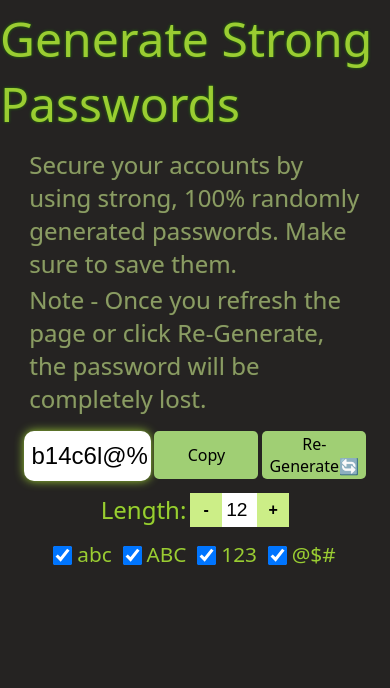
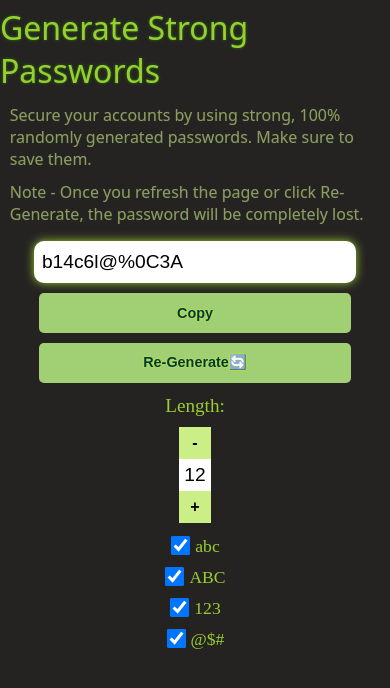
Before and after one commit to zxsharp/Password-Generator, a React (Vite) app: page / in a window 390 px wide. Shown: the top 688 px of the page. Built offline with nearby package versions, Linux system fonts and the light colour scheme; the HTML template or start-up script is replaced by a standard one.

Commit message:
Add media queries

```diff
--- a/src/App.css
+++ b/src/App.css
@@ -1,11 +1,11 @@
-.heading{
+.heading {
   display: flex;
   justify-content: center;
   margin-top: 1.5%;
   width: 100%;
 }
 
-.heading div{
+.heading div {
   width: auto;
   font-size: 3rem;
   font-weight: 500;
@@ -14,28 +14,15 @@
   text-shadow: 0 0 3px rgb(36, 128, 0);
 }
 
-.description {
+.description,
+.note {
   display: flex;
   justify-content: center;
   margin-top: 3%;
 }
 
-.description div{
-  width: 85%;
-  font-size: 1.5rem;
-  font-weight: 500;
-  font-family: system-ui, -apple-system, BlinkMacSystemFont, 'Segoe UI', Roboto, Oxygen, Ubuntu, Cantarell, 'Open Sans', 'Helvetica Neue', sans-serif;
-  color: rgb(138, 156, 100);
-  text-shadow: 0 0 1px rgb(68, 75, 39);
-}
-
-.note {
-  display: flex;
-  justify-content: center;
-  margin-top: 1%;
-}
-
-.note div{
+.description div,
+.note div {
   width: 85%;
   font-size: 1.5rem;
   font-weight: 500;
@@ -60,58 +47,32 @@
   border: none;
   outline: none;
   box-shadow: 0 0 10px yellowgreen;
-
   transition: 0.1s ease;
 }
-
-.password-container input:hover {
-  box-shadow: 0 0 30px yellowgreen;
-  color: rgb(45, 49, 37);
-}
-
 
 .password-container button {
   height: 3rem;
   width: 6.5rem;
-  padding-left: 1%;
-  padding-right: 1%;
   font-size: 1rem;
-  font-family: system-ui, -apple-system, BlinkMacSystemFont, 'Segoe UI', Roboto, Oxygen, Ubuntu, Cantarell, 'Open Sans', 'Helvetica Neue', sans-serif;
-  font-weight: 500;
+  font-weight: 600;
   border-radius: 5px;
   border: none;
+  color:rgb(0, 55, 71);
+  text-shadow: 0 0 2px rgb(217, 255, 0);
   background-color: rgb(160, 207, 116);
 }
 
-.password-container button:hover{
-  cursor: pointer;
-  background-color: rgb(127, 211, 49);
-}
-
-.regenerate-button-container button:hover {
-  cursor: pointer;
-  background-color: yellowgreen;
-  box-shadow: 0 0 5px rgb(111, 167, 0);
-
-}
-
-.length-container{
+.length-container {
   display: flex;
   justify-content: center;
   margin-top: 3%;
   width: 100%;
 }
 
-.length-container div{
-  display: flex;
-  align-items: center;
-  margin-right: 1%;
-  height: 2.1rem;
+.length-container div {
   font-size: 1.5rem;
   font-weight: 500;
-  font-family: system-ui, -apple-system, BlinkMacSystemFont, 'Segoe UI', Roboto, Oxygen, Ubuntu, Cantarell, 'Open Sans', 'Helvetica Neue', sans-serif;
   color: yellowgreen;
-  text-shadow: 0 0 1px rgb(32, 83, 2);
 }
 
 .length-container input {
@@ -119,12 +80,10 @@
   height: 2rem;
   font-size: 1.2rem;
   padding-left: 1%;
-  padding-right: 1%;
-  outline: none;
   border: none;
 }
 
-.length-container button{
+.length-container button {
   width: 2rem;
   font-size: 1rem;
   font-weight: 600;
@@ -132,18 +91,12 @@
   border: none;
 }
 
-.length-container button:hover{
-  cursor: pointer;
-  background-color: rgb(153, 230, 29);
-}
-
-.length-error-message{
+.length-error-message {
   display: flex;
   justify-content: center;
   font-size: 1.2rem;
   margin-top: 0.5%;
   color: red;
-
 }
 
 .checkbox-container {
@@ -156,10 +109,7 @@
 
 .checkbox-container label {
   font-size: 1.3rem;
-  margin-right: 0.5%;
-  align-items: center;
   color: yellowgreen;
-  font-family: system-ui, -apple-system, BlinkMacSystemFont, 'Segoe UI', Roboto, Oxygen, Ubuntu, Cantarell, 'Open Sans', 'Helvetica Neue', sans-serif;
   font-weight: 500;
 }
 
@@ -168,3 +118,96 @@
   margin-right: 0.5rem;
   cursor: pointer;
 }
+
+
+@media screen and (max-width: 768px) {
+  .heading div {
+    font-size: 2.5rem;
+  }
+
+  .description div, .note div {
+    font-size: 1.2rem;
+    width: 90%;
+  }
+
+  .password-container {
+    flex-direction: column;
+    align-items: center;
+  }
+
+  .password-container input {
+    width: 80%;
+  }
+
+  .password-container button {
+    width: 80%;
+    margin-top: 10px;
+  }
+
+  .password-container button:focus{
+    color: darkblue;
+    background-color: rgb(109, 173, 48);
+  }
+
+  .length-container {
+    display: flex;
+    flex-direction: column;
+    align-items: center;
+    justify-content: center;
+  }
+
+  .length-container button,
+  .length-container input {
+    width: 2rem;
+    height: 2rem;
+    padding: 0;
+    outline: none;
+    text-align: center;
+  }
+
+
+  .length-container button:focus{
+    color: darkblue;
+    background-color: rgb(109, 173, 48);
+  }
+
+  .length-container div {
+    margin-bottom: 10px;
+    text-align: center;
+  }
+
+  .checkbox-container {
+    flex-direction: column;
+    align-items: center;
+    gap: 10px;
+  }
+}
+
+@media screen and (max-width: 480px) {
+  .heading div {
+    font-size: 2rem;
+  }
+
+  .description div, .note div {
+    font-size: 1rem;
+    width: 95%;
+  }
+
+  .password-container input {
+    font-size: 1.2rem;
+    height: 2.5rem;
+  }
+
+  .password-container button {
+    font-size: 0.9rem;
+    height: 2.5rem;
+  }
+
+  .length-container div {
+    font-size: 1.2rem;
+  }
+
+  .checkbox-container label {
+    font-size: 1.1rem;
+  }
+}
```
